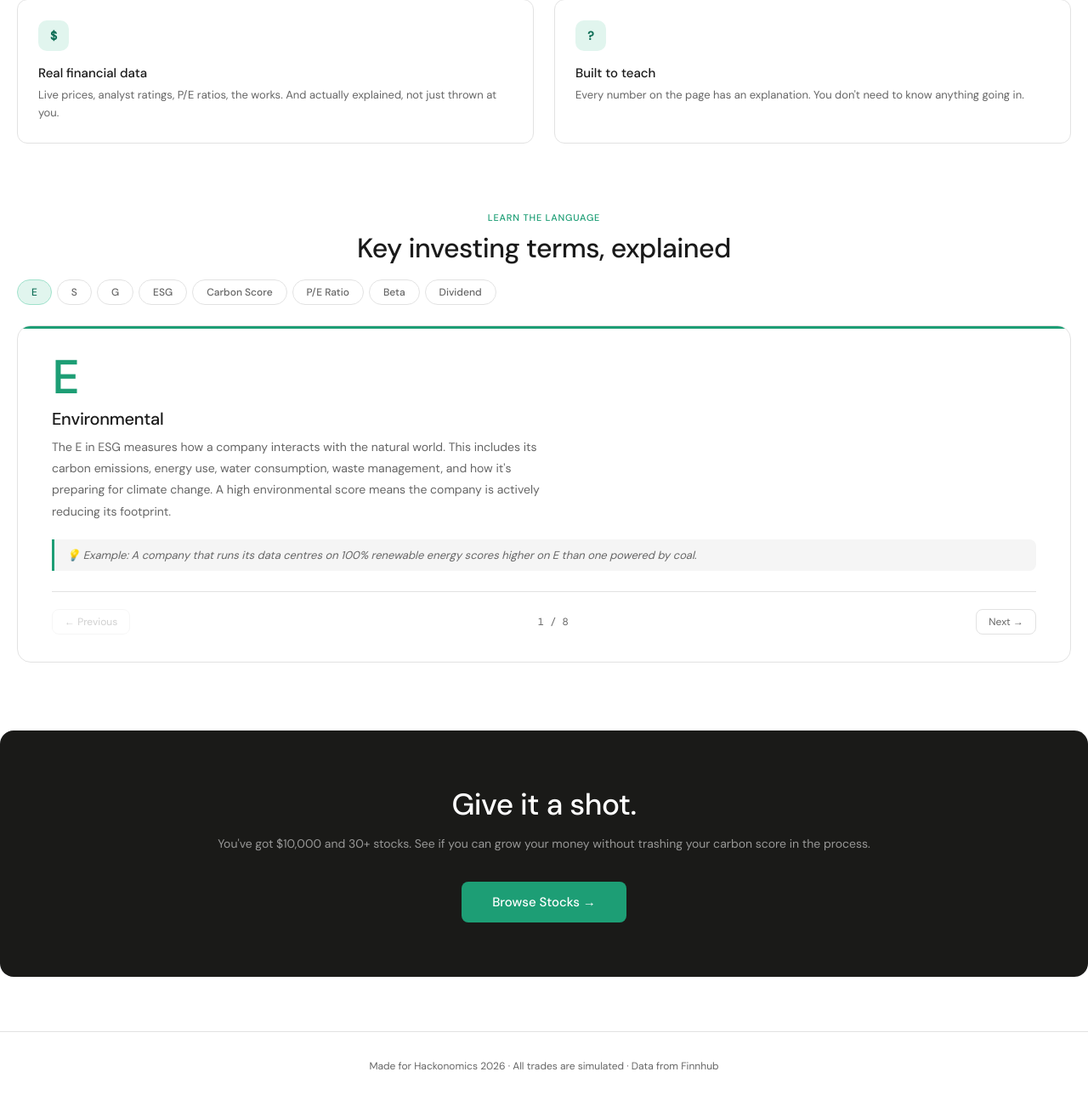
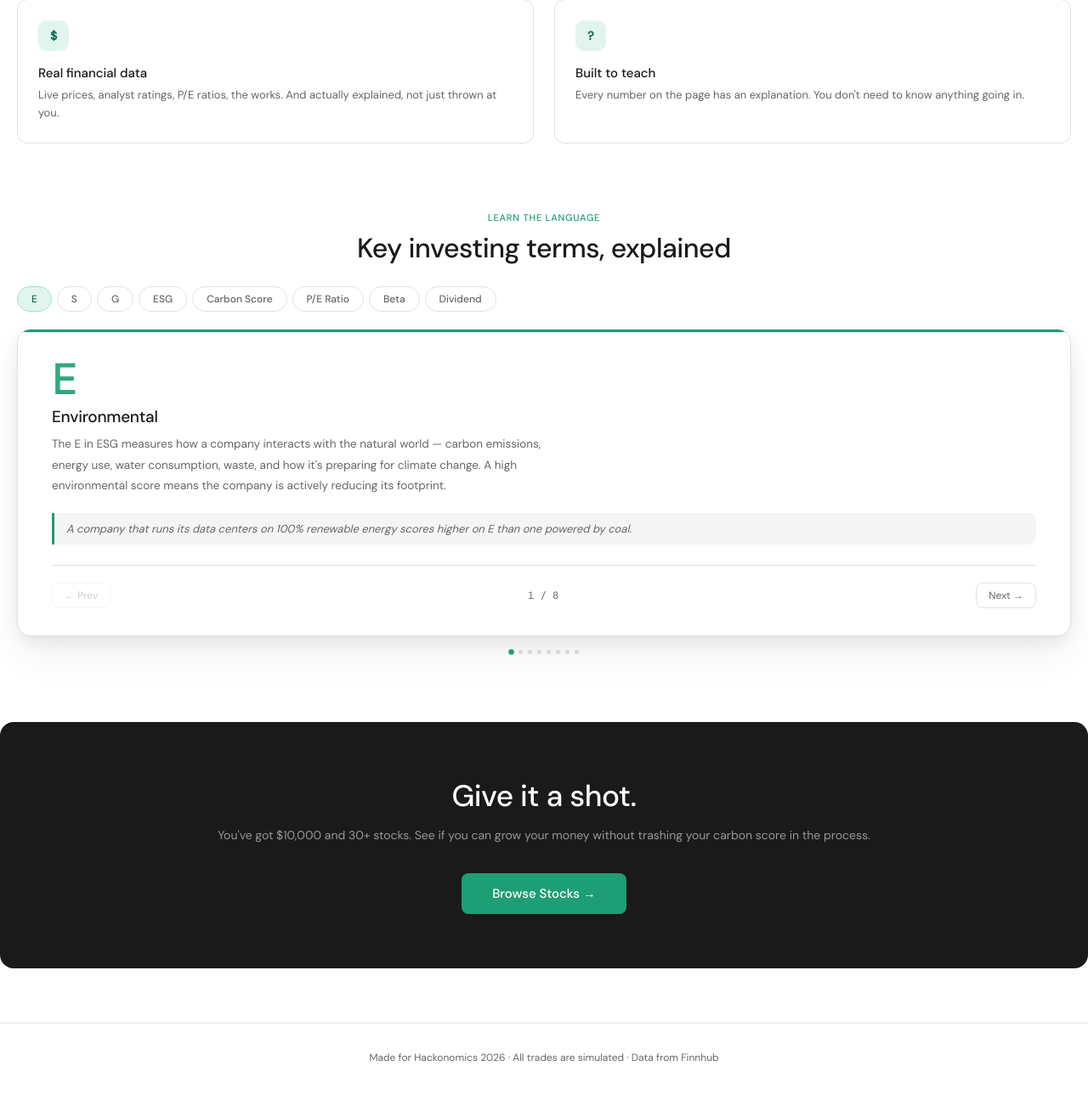
Before and after one commit to nebeux/eco, a Flask app: page / in a window 1280 px wide. Shown: the part 1442-2737 px from the top of the page at 85% size. After the commit the page ends 2692 px from the top, so only its background shows below. Run offline with Flask 3, Linux system fonts and the light colour scheme.

Commit message:
Update index.html

```diff
--- a/templates/index.html
+++ b/templates/index.html
@@ -194,11 +194,14 @@
   .carbon-score-display .lbl { font-size: 12px; color: var(--green); }
 
   /* ── vocab slideshow ── */
-  .vocab-section { margin: 0 0 5rem; animation: fadeUp 0.4s ease 0.1s both; }
+  .vocab-section {
+    margin: 0 0 5rem;
+    animation: fadeUp 0.4s ease 0.1s both;
+  }
   .vocab-tabs {
     display: flex;
     gap: 6px;
-    margin-bottom: 1.5rem;
+    margin-bottom: 1.25rem;
     flex-wrap: wrap;
   }
   .vocab-tab {
@@ -214,49 +217,105 @@
     transition: all 0.15s;
   }
   .vocab-tab:hover { border-color: var(--green); color: var(--green-dark); }
-  .vocab-tab.active { background: var(--green-light); border-color: #9FE1CB; color: var(--green-dark); }
+  .vocab-tab.active {
+    background: var(--green-light);
+    border-color: #9FE1CB;
+    color: var(--green-dark);
+  }
+
+  /* card wrapper — fixed height prevents layout shift */
+  .vocab-stage {
+    position: relative;
+    min-height: 300px;
+  }
+
   .vocab-card {
+    position: absolute;
+    inset: 0;
     background: var(--card-bg);
     border: 0.5px solid var(--border);
     border-radius: 16px;
     padding: 2rem 2.5rem;
-    display: none;
+    overflow: hidden;
+    /* lifted shadow that adapts to mode */
+    box-shadow:
+      0 2px 4px rgba(0,0,0,0.04),
+      0 8px 24px rgba(0,0,0,0.07),
+      0 24px 48px rgba(0,0,0,0.05);
+    /* hidden by default */
+    opacity: 0;
+    transform: translateY(10px) scale(0.995);
+    pointer-events: none;
+    transition:
+      opacity 0.3s ease,
+      transform 0.3s ease,
+      box-shadow 0.2s ease,
+      border-color 0.2s ease;
+  }
+
+  /* dark mode: slightly stronger shadow */
+  [data-theme="dark"] .vocab-card {
+    box-shadow:
+      0 2px 4px rgba(0,0,0,0.2),
+      0 8px 24px rgba(0,0,0,0.35),
+      0 24px 48px rgba(0,0,0,0.25);
+  }
+
+  .vocab-card.active {
     position: relative;
-    overflow: hidden;
+    opacity: 1;
+    transform: translateY(0) scale(1);
+    pointer-events: all;
   }
-  .vocab-card.active { display: block; animation: fadeUp 0.25s ease both; }
+
+  /* accent bar at top */
   .vocab-card::before {
     content: '';
     position: absolute;
     top: 0; left: 0; right: 0;
     height: 3px;
+    border-radius: 16px 16px 0 0;
   }
-  .vocab-card.e::before { background: var(--green); }
-  .vocab-card.s::before { background: var(--blue); }
-  .vocab-card.g::before { background: var(--amber); }
-  .vocab-card.carbon::before { background: linear-gradient(90deg, var(--green), var(--amber)); }
-  .vocab-card.esg::before { background: linear-gradient(90deg, var(--green), var(--blue), var(--amber)); }
-  .vocab-card.pe::before { background: var(--blue); }
-  .vocab-card.beta::before { background: var(--amber); }
-  .vocab-card.divid::before { background: var(--green); }
+  .vocab-card.e::before      { background: #1D9E75; }
+  .vocab-card.s::before      { background: #378ADD; }
+  .vocab-card.g::before      { background: #EF9F27; }
+  .vocab-card.esg::before    { background: linear-gradient(90deg, #1D9E75, #378ADD, #EF9F27); }
+  .vocab-card.carbon::before { background: linear-gradient(90deg, #1D9E75, #EF9F27); }
+  .vocab-card.pe::before     { background: #378ADD; }
+  .vocab-card.beta::before   { background: #EF9F27; }
+  .vocab-card.divid::before  { background: #1D9E75; }
+
   .vocab-letter {
-    font-size: 56px;
+    font-size: 52px;
     font-weight: 500;
     font-family: var(--mono);
     line-height: 1;
+    margin-bottom: 0.4rem;
+    letter-spacing: -2px;
+    opacity: 0.9;
+  }
+  .vocab-card.e .vocab-letter     { color: #1D9E75; }
+  .vocab-card.s .vocab-letter     { color: #378ADD; }
+  .vocab-card.g .vocab-letter     { color: #EF9F27; }
+  .vocab-card.esg .vocab-letter   { color: #1D9E75; }
+  .vocab-card.carbon .vocab-letter{ color: #1D9E75; }
+  .vocab-card.pe .vocab-letter    { color: #378ADD; }
+  .vocab-card.beta .vocab-letter  { color: #EF9F27; }
+  .vocab-card.divid .vocab-letter { color: #1D9E75; }
+
+  .vocab-title {
+    font-size: 19px;
+    font-weight: 500;
+    color: var(--text);
     margin-bottom: 0.5rem;
-    letter-spacing: -3px;
+    letter-spacing: -0.3px;
   }
-  .vocab-card.e .vocab-letter { color: var(--green); }
-  .vocab-card.s .vocab-letter { color: var(--blue); }
-  .vocab-card.g .vocab-letter { color: var(--amber); }
-  .vocab-card.carbon .vocab-letter,
-  .vocab-card.esg .vocab-letter { color: var(--green); }
-  .vocab-card.pe .vocab-letter,
-  .vocab-card.beta .vocab-letter { color: var(--blue); }
-  .vocab-card.divid .vocab-letter { color: var(--green); }
-  .vocab-title { font-size: 20px; font-weight: 500; color: var(--text); margin-bottom: 0.5rem; letter-spacing: -0.3px; }
-  .vocab-body { font-size: 14px; color: var(--muted); line-height: 1.8; max-width: 580px; }
+  .vocab-body {
+    font-size: 13.5px;
+    color: var(--muted);
+    line-height: 1.8;
+    max-width: 580px;
+  }
   .vocab-example {
     margin-top: 1.25rem;
     background: var(--bg-subtle);
@@ -286,20 +345,40 @@
     font-family: 'DM Sans', sans-serif;
     transition: all 0.15s;
   }
-  .vocab-nav-btn:hover { border-color: var(--green); color: var(--green-dark); }
+  .vocab-nav-btn:hover { border-color: var(--green); color: var(--green-dark); background: var(--green-light); }
   .vocab-nav-btn:disabled { opacity: 0.3; cursor: default; pointer-events: none; }
   .vocab-counter { font-size: 12px; color: var(--muted); font-family: var(--mono); }
+
+  /* progress dots */
+  .vocab-dots {
+    display: flex;
+    justify-content: center;
+    gap: 6px;
+    margin-top: 1rem;
+  }
+  .vocab-dot {
+    width: 5px;
+    height: 5px;
+    border-radius: 50%;
+    background: var(--border);
+    cursor: pointer;
+    transition: background 0.2s, transform 0.2s;
+  }
+  .vocab-dot.active {
+    background: var(--green);
+    transform: scale(1.3);
+  }
 
   /* ── cta ── */
   .cta-section {
     text-align: center;
     padding: 4rem 2rem;
-    background: #1a1a18;
+    background: var(--text);
     border-radius: 16px;
     margin-bottom: 4rem;
     animation: fadeUp 0.4s ease 0.1s both;
   }
-  .cta-section h2 { font-size: clamp(1.5rem, 3vw, 2.2rem); font-weight: 500; color: #ffffff; letter-spacing: -0.5px; margin-bottom: 0.75rem; }
+  .cta-section h2 { font-size: clamp(1.5rem, 3vw, 2.2rem); font-weight: 500; color: var(--bg); letter-spacing: -0.5px; margin-bottom: 0.75rem; }
   .cta-section p { font-size: 14px; color: rgba(255,255,255,0.55); margin-bottom: 2rem; line-height: 1.7; }
   .cta-section .btn-primary { background: var(--green); font-size: 15px; padding: 14px 36px; }
   .cta-section .btn-primary:hover { background: #25c48f; }
@@ -311,6 +390,16 @@
     font-size: 12px;
     color: var(--muted);
     border-top: 0.5px solid var(--border);
+  }
+
+  /* ── shared animations ── */
+  @keyframes fadeUp {
+    from { opacity: 0; transform: translateY(12px); }
+    to   { opacity: 1; transform: translateY(0); }
+  }
+  @keyframes fadeIn {
+    from { opacity: 0; }
+    to   { opacity: 1; }
   }
 </style>
 {% endblock %}
@@ -396,13 +485,13 @@
   </div>
 
   <!-- vocab slideshow -->
-  <div style="text-align:center;margin-bottom:0.5rem;">
+  <div style="text-align:center;margin-bottom:1.5rem;">
     <div class="section-title">Learn the language</div>
     <div class="section-heading">Key investing terms, explained</div>
   </div>
 
   <div class="vocab-section">
-    <div class="vocab-tabs">
+    <div class="vocab-tabs" id="vocabTabs">
       <button class="vocab-tab active" onclick="showVocab(0)">E</button>
       <button class="vocab-tab" onclick="showVocab(1)">S</button>
       <button class="vocab-tab" onclick="showVocab(2)">G</button>
@@ -413,13 +502,15 @@
       <button class="vocab-tab" onclick="showVocab(7)">Dividend</button>
     </div>
 
+    <div class="vocab-stage" id="vocabStage">
+
       <div class="vocab-card e active" id="vocab-0">
         <div class="vocab-letter">E</div>
         <div class="vocab-title">Environmental</div>
-      <div class="vocab-body">The E in ESG measures how a company interacts with the natural world. This includes its carbon emissions, energy use, water consumption, waste management, and how it's preparing for climate change. A high environmental score means the company is actively reducing its footprint.</div>
-      <div class="vocab-example">💡 Example: A company that runs its data centres on 100% renewable energy scores higher on E than one powered by coal.</div>
+        <div class="vocab-body">The E in ESG measures how a company interacts with the natural world — carbon emissions, energy use, water consumption, waste, and how it's preparing for climate change. A high environmental score means the company is actively reducing its footprint.</div>
+        <div class="vocab-example">A company that runs its data centers on 100% renewable energy scores higher on E than one powered by coal.</div>
         <div class="vocab-nav">
-        <button class="vocab-nav-btn" disabled>← Previous</button>
+          <button class="vocab-nav-btn" disabled>← Prev</button>
           <span class="vocab-counter">1 / 8</span>
           <button class="vocab-nav-btn" onclick="showVocab(1)">Next →</button>
         </div>
@@ -428,10 +519,10 @@
       <div class="vocab-card s" id="vocab-1">
         <div class="vocab-letter">S</div>
         <div class="vocab-title">Social</div>
-      <div class="vocab-body">The S covers how a company treats people — its employees, suppliers, customers, and the communities it operates in. This includes fair wages, workplace safety, diversity and inclusion, data privacy, and community investment. Companies with strong social scores tend to have lower turnover and fewer scandals.</div>
-      <div class="vocab-example">💡 Example: A retailer that pays living wages and offers healthcare to part-time workers scores better on S than one that doesn't.</div>
+        <div class="vocab-body">The S covers how a company treats people — employees, suppliers, customers, and communities. Fair wages, workplace safety, diversity, data privacy, community investment. Companies with strong social scores tend to have lower turnover and fewer scandals.</div>
+        <div class="vocab-example">A retailer that pays living wages and offers healthcare to part-time workers scores better on S than one that doesn't.</div>
         <div class="vocab-nav">
-        <button class="vocab-nav-btn" onclick="showVocab(0)">← Previous</button>
+          <button class="vocab-nav-btn" onclick="showVocab(0)">← Prev</button>
           <span class="vocab-counter">2 / 8</span>
           <button class="vocab-nav-btn" onclick="showVocab(2)">Next →</button>
         </div>
@@ -440,10 +531,10 @@
       <div class="vocab-card g" id="vocab-2">
         <div class="vocab-letter">G</div>
         <div class="vocab-title">Governance</div>
-      <div class="vocab-body">Governance looks at how a company is run at the top. It covers board composition, executive pay, shareholder rights, transparency, and anti-corruption policies. Good governance means the company is accountable and well-managed — which tends to mean fewer nasty surprises for investors.</div>
-      <div class="vocab-example">💡 Example: A company where the CEO doesn't also serve as board chair, and where executive pay is tied to long-term performance, scores well on G.</div>
+        <div class="vocab-body">Governance looks at how a company is run at the top — board composition, executive pay, shareholder rights, transparency, anti-corruption. Good governance means the company is accountable and well-managed, which usually means fewer nasty surprises for investors.</div>
+        <div class="vocab-example">A company where executive pay is tied to long-term performance, not just short-term stock price, scores well on G.</div>
         <div class="vocab-nav">
-        <button class="vocab-nav-btn" onclick="showVocab(1)">← Previous</button>
+          <button class="vocab-nav-btn" onclick="showVocab(1)">← Prev</button>
           <span class="vocab-counter">3 / 8</span>
           <button class="vocab-nav-btn" onclick="showVocab(3)">Next →</button>
         </div>
@@ -452,10 +543,10 @@
       <div class="vocab-card esg" id="vocab-3">
         <div class="vocab-letter">ESG</div>
         <div class="vocab-title">ESG Score</div>
-      <div class="vocab-body">ESG stands for Environmental, Social, and Governance. Together these three dimensions give a picture of how responsible and sustainable a company is beyond just its financial performance. Investors use ESG scores to find companies that are less likely to blow up from scandals, regulation, or climate risk — and more likely to be around in 20 years.</div>
-      <div class="vocab-example">💡 Example: A company can be highly profitable but have a low ESG score if it pollutes heavily, treats workers poorly, or has a corrupt board.</div>
+        <div class="vocab-body">ESG stands for Environmental, Social, and Governance. Together these three dimensions give a picture of how responsible and sustainable a company is beyond its financial performance. Investors use ESG scores to find companies less likely to blow up from scandals, regulation, or climate risk.</div>
+        <div class="vocab-example">A company can be highly profitable but have a low ESG score if it pollutes heavily, treats workers poorly, or has a corrupt board.</div>
         <div class="vocab-nav">
-        <button class="vocab-nav-btn" onclick="showVocab(2)">← Previous</button>
+          <button class="vocab-nav-btn" onclick="showVocab(2)">← Prev</button>
           <span class="vocab-counter">4 / 8</span>
           <button class="vocab-nav-btn" onclick="showVocab(4)">Next →</button>
         </div>
@@ -464,10 +555,10 @@
       <div class="vocab-card carbon" id="vocab-4">
         <div class="vocab-letter">CO₂</div>
         <div class="vocab-title">Carbon Score</div>
-      <div class="vocab-body">A carbon score measures how much a company contributes to greenhouse gas emissions. It covers Scope 1 (direct emissions from their own operations), Scope 2 (emissions from the energy they buy), and Scope 3 (the full supply chain). In Eco, a higher carbon score is better — it means lower impact on the climate.</div>
-      <div class="vocab-example">💡 Example: A clean energy company that produces solar panels might have a 90/100 carbon score. An oil refinery might score 15/100.</div>
+        <div class="vocab-body">A carbon score measures how much a company contributes to greenhouse gas emissions — covering its own operations, the energy it buys, and its full supply chain. In Eco, a higher carbon score is better. It means lower impact on the climate.</div>
+        <div class="vocab-example">A clean energy company that makes solar panels might score 90/100. An oil refinery might score 15/100.</div>
         <div class="vocab-nav">
-        <button class="vocab-nav-btn" onclick="showVocab(3)">← Previous</button>
+          <button class="vocab-nav-btn" onclick="showVocab(3)">← Prev</button>
           <span class="vocab-counter">5 / 8</span>
           <button class="vocab-nav-btn" onclick="showVocab(5)">Next →</button>
         </div>
@@ -476,10 +567,10 @@
       <div class="vocab-card pe" id="vocab-5">
         <div class="vocab-letter">P/E</div>
         <div class="vocab-title">Price-to-Earnings Ratio</div>
-      <div class="vocab-body">The P/E ratio compares a company's stock price to how much profit it makes per share. A high P/E means investors are paying a lot for each dollar of earnings — usually because they expect strong future growth. A low P/E can mean the stock is cheap, or that the company's growth prospects are weak. There's no universally "good" P/E — it depends on the industry.</div>
-      <div class="vocab-example">💡 Example: If a stock costs $100 and earns $5 per share, the P/E is 20. Tech companies often have P/Es above 30; utilities might sit around 15.</div>
+        <div class="vocab-body">The P/E ratio compares a stock's price to how much profit the company makes per share. A high P/E usually means investors expect strong future growth. A low P/E can mean the stock is cheap, or that growth prospects are weak. There's no universally good number — it depends on the industry.</div>
+        <div class="vocab-example">If a stock costs $100 and earns $5 per share, the P/E is 20. Tech companies often sit above 30. Utilities often sit around 15.</div>
         <div class="vocab-nav">
-        <button class="vocab-nav-btn" onclick="showVocab(4)">← Previous</button>
+          <button class="vocab-nav-btn" onclick="showVocab(4)">← Prev</button>
           <span class="vocab-counter">6 / 8</span>
           <button class="vocab-nav-btn" onclick="showVocab(6)">Next →</button>
         </div>
@@ -488,10 +579,10 @@
       <div class="vocab-card beta" id="vocab-6">
         <div class="vocab-letter">β</div>
         <div class="vocab-title">Beta</div>
-      <div class="vocab-body">Beta measures how volatile a stock is relative to the overall market. A beta of 1 means it moves in line with the market. Above 1 means it swings more — higher potential returns but also higher risk. Below 1 means it's more stable, but usually with lower upside. Negative beta stocks (rare) tend to move opposite to the market.</div>
-      <div class="vocab-example">💡 Example: A beta of 1.5 means if the market drops 10%, this stock tends to drop 15%. If the market rises 10%, it might rise 15%.</div>
+        <div class="vocab-body">Beta measures how volatile a stock is relative to the overall market. A beta of 1 means it moves in line with the market. Above 1 means it swings more — higher potential returns, higher risk. Below 1 means it's more stable but usually has lower upside.</div>
+        <div class="vocab-example">A beta of 1.5 means if the market drops 10%, this stock tends to drop 15%. If the market rises 10%, it might rise 15%.</div>
         <div class="vocab-nav">
-        <button class="vocab-nav-btn" onclick="showVocab(5)">← Previous</button>
+          <button class="vocab-nav-btn" onclick="showVocab(5)">← Prev</button>
           <span class="vocab-counter">7 / 8</span>
           <button class="vocab-nav-btn" onclick="showVocab(7)">Next →</button>
         </div>
@@ -500,17 +591,33 @@
       <div class="vocab-card divid" id="vocab-7">
         <div class="vocab-letter">DIV</div>
         <div class="vocab-title">Dividend</div>
-      <div class="vocab-body">A dividend is a regular cash payment a company makes to its shareholders from its profits. Not all companies pay dividends — fast-growing companies usually reinvest profits instead. Dividends are a sign of financial maturity and stability. The dividend yield tells you how much you earn annually as a percentage of the stock price.</div>
-      <div class="vocab-example">💡 Example: If a stock costs $100 and pays $3 per year in dividends, the yield is 3%. That's income on top of any price appreciation.</div>
+        <div class="vocab-body">A dividend is a regular cash payment a company makes to shareholders from its profits. Not all companies pay them — fast-growing ones usually reinvest instead. Dividends signal financial maturity. The dividend yield tells you how much you earn annually as a percentage of the stock price.</div>
+        <div class="vocab-example">If a stock costs $100 and pays $3 per year in dividends, the yield is 3%. That's income on top of any price gains.</div>
         <div class="vocab-nav">
-        <button class="vocab-nav-btn" onclick="showVocab(6)">← Previous</button>
+          <button class="vocab-nav-btn" onclick="showVocab(6)">← Prev</button>
           <span class="vocab-counter">8 / 8</span>
           <button class="vocab-nav-btn" disabled>Next →</button>
         </div>
       </div>
+
+    </div>
+
+    <!-- progress dots -->
+    <div class="vocab-dots" id="vocabDots">
+      <div class="vocab-dot active" onclick="showVocab(0)"></div>
+      <div class="vocab-dot" onclick="showVocab(1)"></div>
+      <div class="vocab-dot" onclick="showVocab(2)"></div>
+      <div class="vocab-dot" onclick="showVocab(3)"></div>
+      <div class="vocab-dot" onclick="showVocab(4)"></div>
+      <div class="vocab-dot" onclick="showVocab(5)"></div>
+      <div class="vocab-dot" onclick="showVocab(6)"></div>
+      <div class="vocab-dot" onclick="showVocab(7)"></div>
+    </div>
   </div>
 
 </div>
+
+<!-- cta -->
 <div class="cta-section">
   <h2>Give it a shot.</h2>
   <p>You've got $10,000 and 30+ stocks. See if you can grow your money without trashing your carbon score in the process.</p>
@@ -526,9 +633,62 @@
 
 {% block scripts %}
 <script>
+  const TOTAL = 8;
+  let current = 0;
+
   function showVocab(index) {
-    document.querySelectorAll('.vocab-card').forEach((c, i) => c.classList.toggle('active', i === index));
-    document.querySelectorAll('.vocab-tab').forEach((t, i) => t.classList.toggle('active', i === index));
+    const cards = document.querySelectorAll('.vocab-card');
+    const tabs  = document.querySelectorAll('.vocab-tab');
+    const dots  = document.querySelectorAll('.vocab-dot');
+    const stage = document.getElementById('vocabStage');
+
+    const prev = current;
+    current = index;
+
+    // determine direction
+    const goingForward = index > prev;
+
+    // animate out old card
+    const oldCard = document.getElementById(`vocab-${prev}`);
+    if (oldCard && prev !== index) {
+      oldCard.style.transition = 'opacity 0.2s ease, transform 0.2s ease';
+      oldCard.style.opacity = '0';
+      oldCard.style.transform = goingForward
+        ? 'translateY(-8px) scale(0.98)'
+        : 'translateY(8px) scale(0.98)';
+      oldCard.style.pointerEvents = 'none';
+
+      setTimeout(() => {
+        oldCard.classList.remove('active');
+        oldCard.style.cssText = ''; // reset inline styles
+      }, 200);
+    }
+
+    // animate in new card
+    const newCard = document.getElementById(`vocab-${index}`);
+    if (newCard) {
+      // pre-position below/above before showing
+      newCard.style.opacity = '0';
+      newCard.style.transform = goingForward
+        ? 'translateY(12px) scale(0.995)'
+        : 'translateY(-12px) scale(0.995)';
+      newCard.style.transition = 'none';
+      newCard.style.pointerEvents = 'all';
+      newCard.classList.add('active');
+
+      // force reflow then transition in
+      requestAnimationFrame(() => {
+        requestAnimationFrame(() => {
+          newCard.style.transition = 'opacity 0.3s ease, transform 0.3s ease';
+          newCard.style.opacity = '1';
+          newCard.style.transform = 'translateY(0) scale(1)';
+        });
+      });
+    }
+
+    // sync tabs and dots
+    tabs.forEach((t, i) => t.classList.toggle('active', i === index));
+    dots.forEach((d, i) => d.classList.toggle('active', i === index));
   }
 </script>
 {% endblock %}
```
Lines whose indentation alone changed are shown as unchanged.
